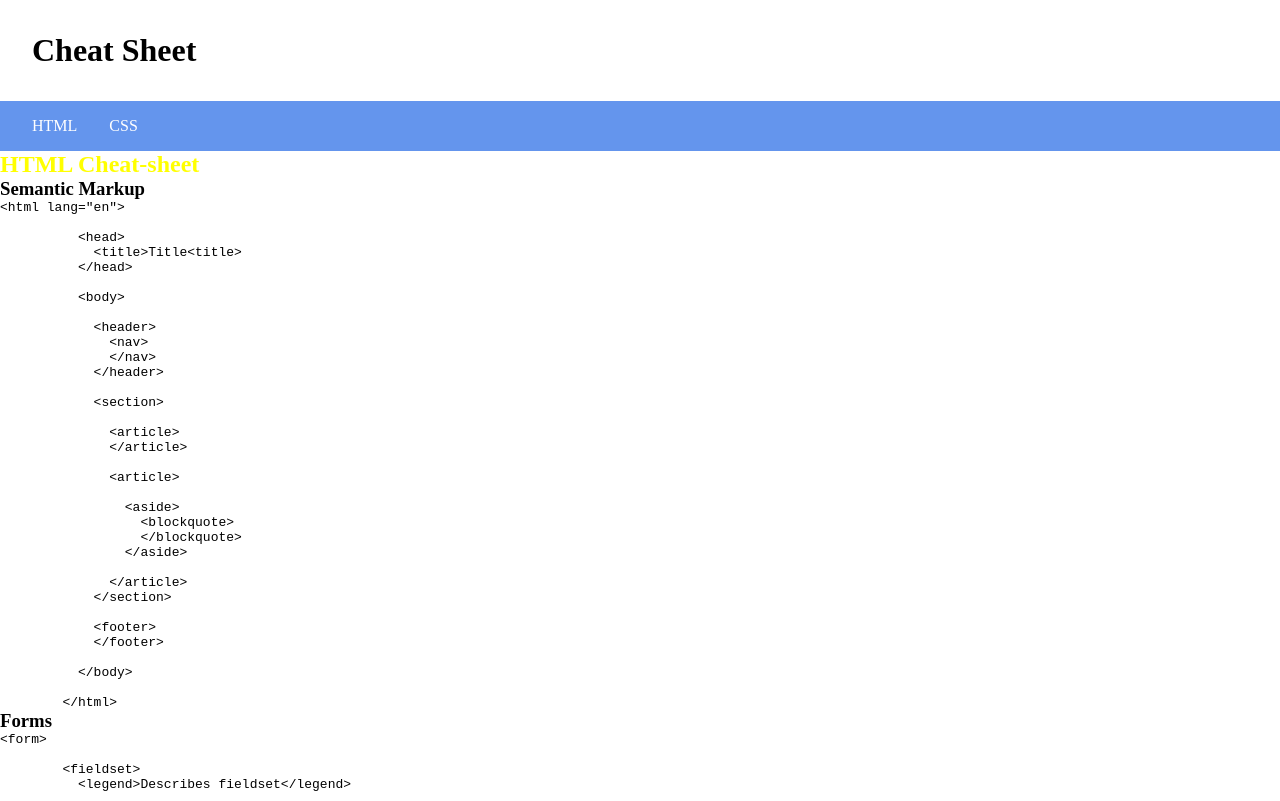
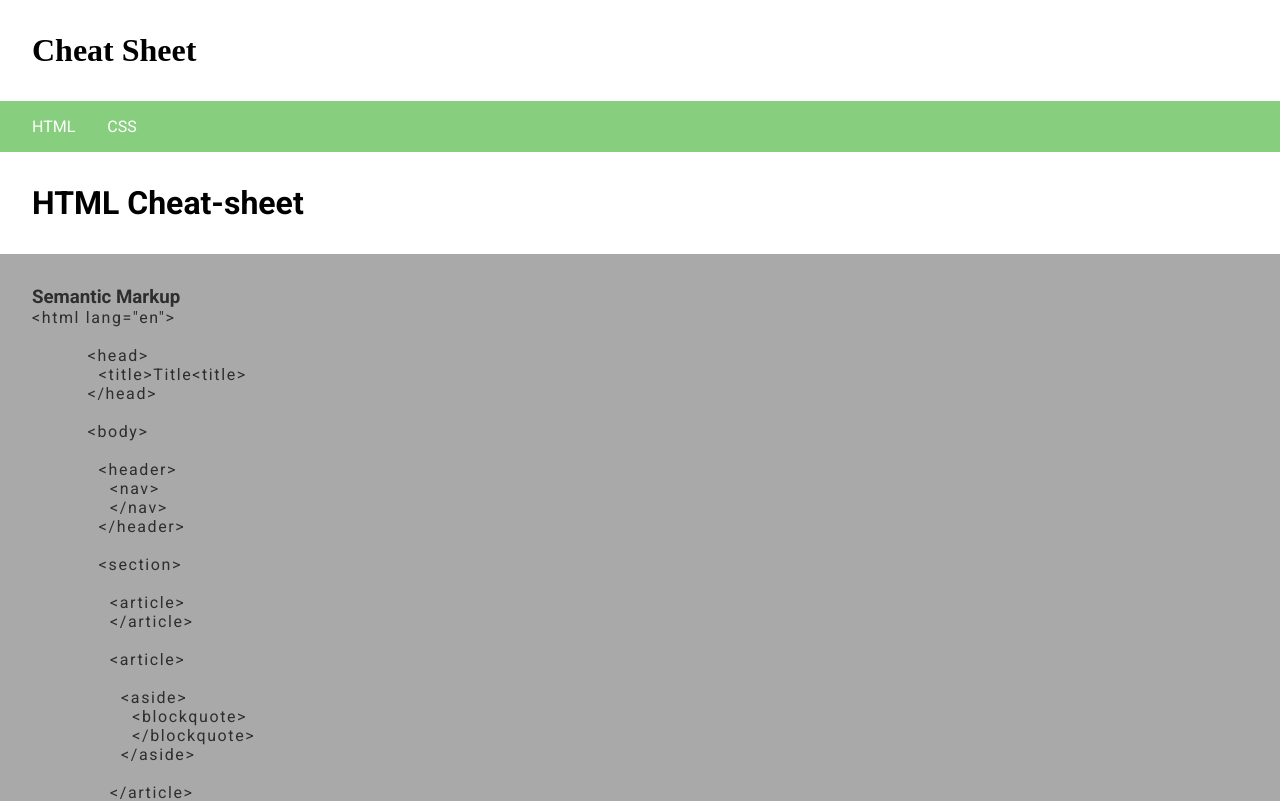
Before and after one commit to Kagebounshin/cheat-sheet, a plain HTML site: page index.html in a window 1280 px wide. Shown: the top 801 px of the page. Drawn offline with Linux system fonts and the light colour scheme; a web font is replaced by a local one.

Commit message:
added some styling for sections, and fonts from google.

```diff
--- a/index.html
+++ b/index.html
@@ -3,6 +3,9 @@
 <head>
     <meta charset="UTF-8">
     <meta name="viewport" content="width=device-width, initial-scale=1.0">
+    <link rel="preconnect" href="https://fonts.googleapis.com">
+    <link rel="preconnect" href="https://fonts.gstatic.com" crossorigin>
+    <link href="https://fonts.googleapis.com/css2?family=Agbalumo&family=Roboto:ital,wght@0,100;0,300;0,400;0,500;0,700;0,900;1,100;1,300;1,400;1,500;1,700;1,900&display=swap" rel="stylesheet">
     <link rel="stylesheet" href="/resourses/index.css">
     <title>Cheat Sheet</title>
 </head>
@@ -12,7 +15,7 @@
         <nav>
             <ul>
                 <li><a href="#HTML">HTML</a></li>
-                <li><a href="">CSS</a></li>
+                <li><a href="#CSS">CSS</a></li>
                 <li><a href=""></a></li>
                 <li><a href=""></a></li>
                 <li><a href=""></a></li>
@@ -156,6 +159,12 @@
       &lt;/table&gt;</pre>
             </article>
           </section>
+          <section id="CSS">
+            <h2>CSS Cheat-sheet</h2>
+            <article id="">
+                <h3></h3>
+
+          </section>
     </main>
 
 
--- a/resourses/index.css
+++ b/resourses/index.css
@@ -1,16 +1,19 @@
 * {
     padding: 0;
     margin: 0;
+    scroll-behavior: smooth;
+    font-family: 'Roboto', serif;
 }
 /* HEADER */
 
 header h1 {
     padding: 1em;
+    font-family: 'Agbalumo', serif;
 }
 
 /* NAV */
 nav {
-    background-color: cornflowerblue;
+    background-color: rgb(135, 207, 126);
 }
 
 nav ul {
@@ -29,8 +32,36 @@ nav a{
     color: #fff;
 }
 
-/* SECTION */
+/* SECTIONS */
+
 
 section h2 {
-    color: yellow;
+    padding: 1em;
+    font-size: 2rem;
 }
+
+section article {
+    padding: 2em;
+}
+
+pre {
+    letter-spacing: .1em;
+}
+
+
+/* HTML SECTION */
+
+#semantic {
+    background-color: rgb(169, 169, 169);
+    color: rgb(46, 46, 46);
+}
+
+#form {
+    background-color: rgb(105, 105, 105);
+    color: rgb(218, 218, 218);
+}
+
+#table {
+    background-color: rgb(63, 63, 63);
+    color: rgb(255, 255, 255);
+}
```
